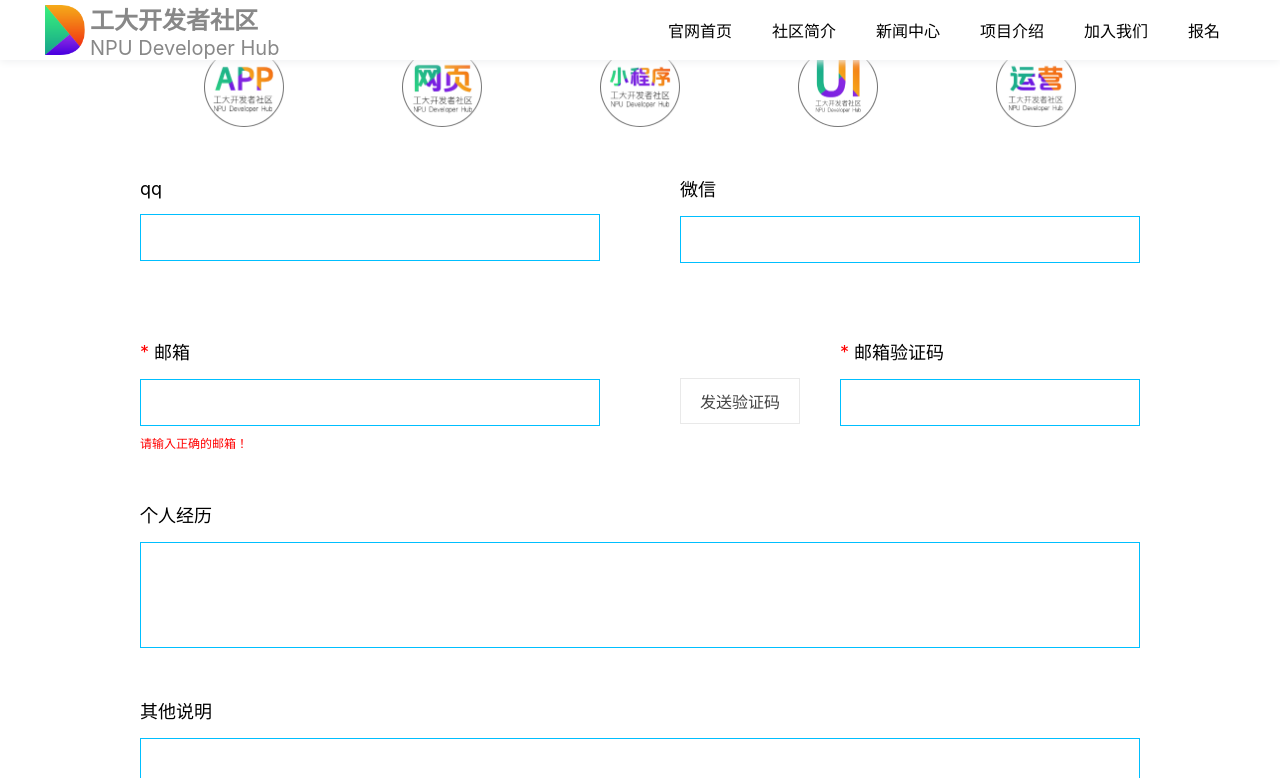
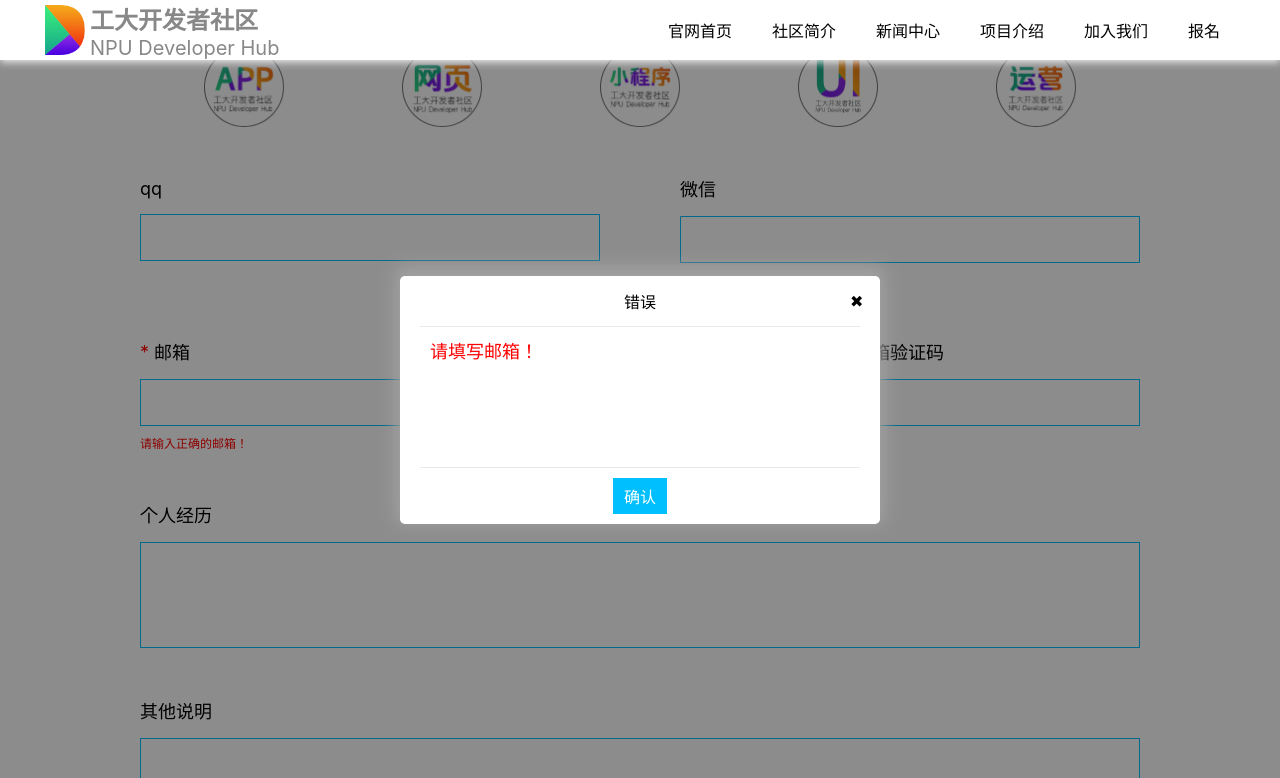
Before and after one commit to Rain7-osu/nwpu-dev-hub-front, a React (Vite) app: page /register in a window 1280 px wide. Both pictures are taken after a click on the button "发送验证码". Shown: the part 466-1244 px from the top of the page. Built offline with nearby package versions, Linux system fonts and the light colour scheme.

Commit message:
【feat】改善交互

```diff
--- a/src/components/Modal/index.tsx
+++ b/src/components/Modal/index.tsx
@@ -1,7 +1,8 @@
-import React, { memo, ReactNode, useEffect } from 'react';
+import React, { memo, ReactNode, useEffect, useState } from 'react';
 import ReactDOM from 'react-dom';
 import { ModalBottom, ModalContainer, ModalContent, ModalMain, ModalTitle } from './styles';
 import { Button } from '../Button';
+import cls from 'classnames';
 
 
 export interface BaseModalProps {
@@ -32,7 +33,7 @@ function BaseModal(props: BaseModalProps) {
           {content}
         </ModalMain>
         <ModalBottom>
-          <Button onClick={onClose}>确认</Button>
+          <Button type="primary" onClick={onClose}>确认</Button>
         </ModalBottom>
         <div className="close" onClick={onClose}>✖</div>
       </ModalContent>
--- a/src/components/Modal/styles.ts
+++ b/src/components/Modal/styles.ts
@@ -1,15 +1,18 @@
 import styled from 'styled-components';
+
+
 
 export const ModalContainer = styled.div<{ mask: boolean }>`
   position: fixed;
   top: 0;
   left: 0;
-  width: 100%;
-  height: 100%;
+  width: 100vw;
+  height: 100vh;
   display: flex;
   justify-content: center;
   align-items: center;
-  ${props => props.mask ? 'background: #00000073;' : ''}
+  ${props => props.mask ? 'background: #00000073;' : ''};
+  transition: background .3s ease;
 `;
 
 export const ModalContent = styled.div`
@@ -20,6 +23,7 @@ export const ModalContent = styled.div`
   -moz-border-radius: 5px;
   border-radius: 5px;
   box-shadow: 0px -5px 15px 5px #a0a0a0;
+  box-sizing: border-box;
 
   .close {
     position: absolute;
@@ -33,12 +37,23 @@ export const ModalContent = styled.div`
     }
   }
 
-  width: 100vw;
+  .show {
+    transform: scale(1);
+    opacity: 1;
+  }
+
+  @media screen and (min-width: 500px) {
+    width: 480px;
+  }
+
+  @media screen and (max-width: 500px) {
+    width: calc(100% - 100px);
+  }
 `;
 
 export const ModalTitle = styled.div`
   border-bottom: 1px solid #e9e9e9;
-  padding: 5px 5px 10px;
+  padding: 10px 5px;
   min-height: 30px;
   display: flex;
   justify-content: center;
@@ -47,7 +62,7 @@ export const ModalTitle = styled.div`
 
 export const ModalBottom = styled.div`
   border-top: 1px solid #e9e9e9;
-  padding: 5px;
+  padding: 10px;
   display: flex;
   justify-content: center;
   align-items: center;
@@ -56,12 +71,5 @@ export const ModalBottom = styled.div`
 export const ModalMain = styled.div`
   padding: 10px;
   min-height: 120px;
-
-  @media screen and (min-width: 480px) {
-    min-width: 420px;
-  }
-
-  @media screen and (max-width: 480px) {
-    width: calc(100% - 20px);
-  }
+  width: 100%;
 `;
--- a/src/pages/Register/index.tsx
+++ b/src/pages/Register/index.tsx
@@ -237,8 +237,13 @@ export const Register = memo(() => {
 
   const handleSendCode = useCallback(() => {
     if (!validateEmail()) {
+      modal.show({
+        title: '错误',
+        content: <ErrorText size={18}>请填写邮箱！</ErrorText>,
+      });
       return;
     }
+
     setDisableCode(true);
     {
       let remainTime = 60;
@@ -318,10 +323,11 @@ export const Register = memo(() => {
     validate = validateWechat() && validate;
     validate = validateEmail() && validate;
     validate = validateCode() && validate;
+
     if (!validate) {
       modal.show({
         title: '错误',
-        content: firstErr ? '请检查信息是否正确填写！' : errModal,
+        content: firstErr ? <ErrorText size={18}>请正确填写报名信息！</ErrorText> : errModal,
       });
       firstErr = false;
       return;
@@ -486,7 +492,7 @@ export const Register = memo(() => {
                     disabled={disableCode}
                     onClick={handleSendCode}
                   >
-                    { disableCode? `${codeRemainTime}s 后再次发送` : '发送验证码'}
+                    { disableCode? `已发送 ${codeRemainTime}s` : '发送验证码'}
                   </Button>
                   <FormItem
                     style={{ marginRight: 0, marginLeft: 20 }}
--- a/src/pages/Register/styles.ts
+++ b/src/pages/Register/styles.ts
@@ -95,7 +95,7 @@ export const FormRowTitle = styled.div`
   padding: 15px 0;
 `;
 
-export const ErrorText = styled.div`
-  font-size: 12px;
+export const ErrorText = styled.div<{ size?: number }>`
+  font-size: ${props => props.size || 12}px;
   color: red;
 `;
```
